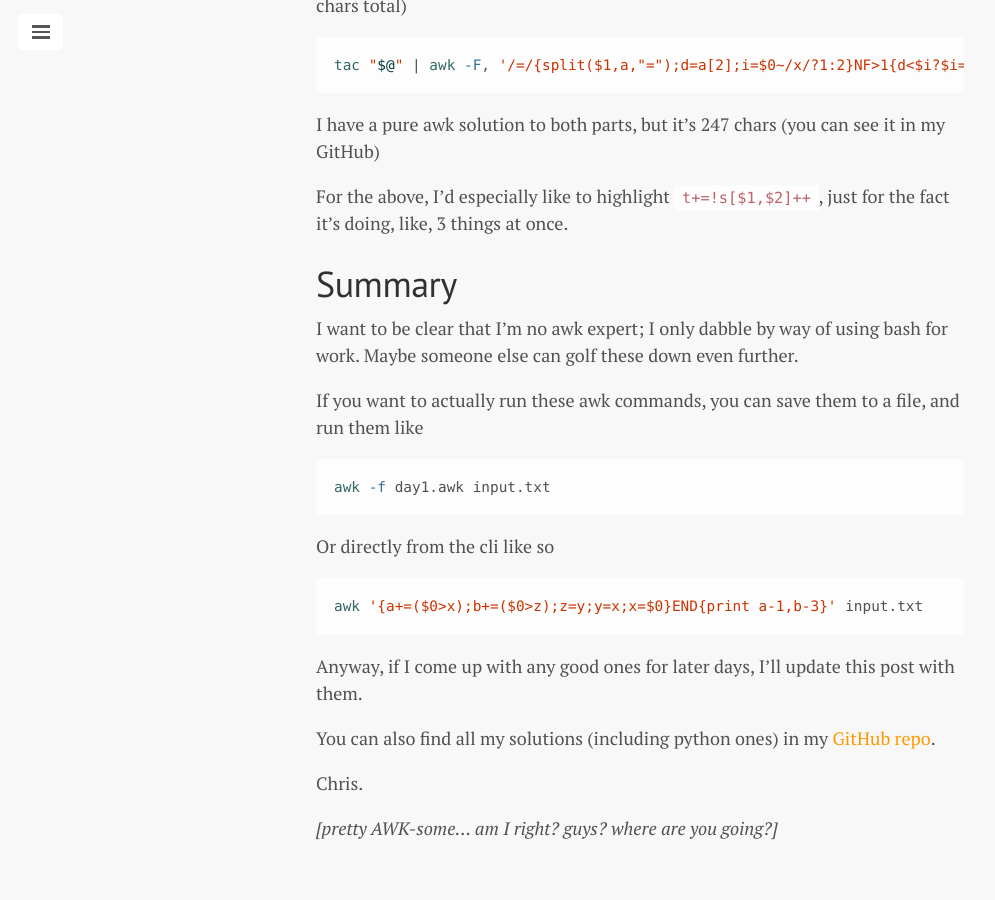
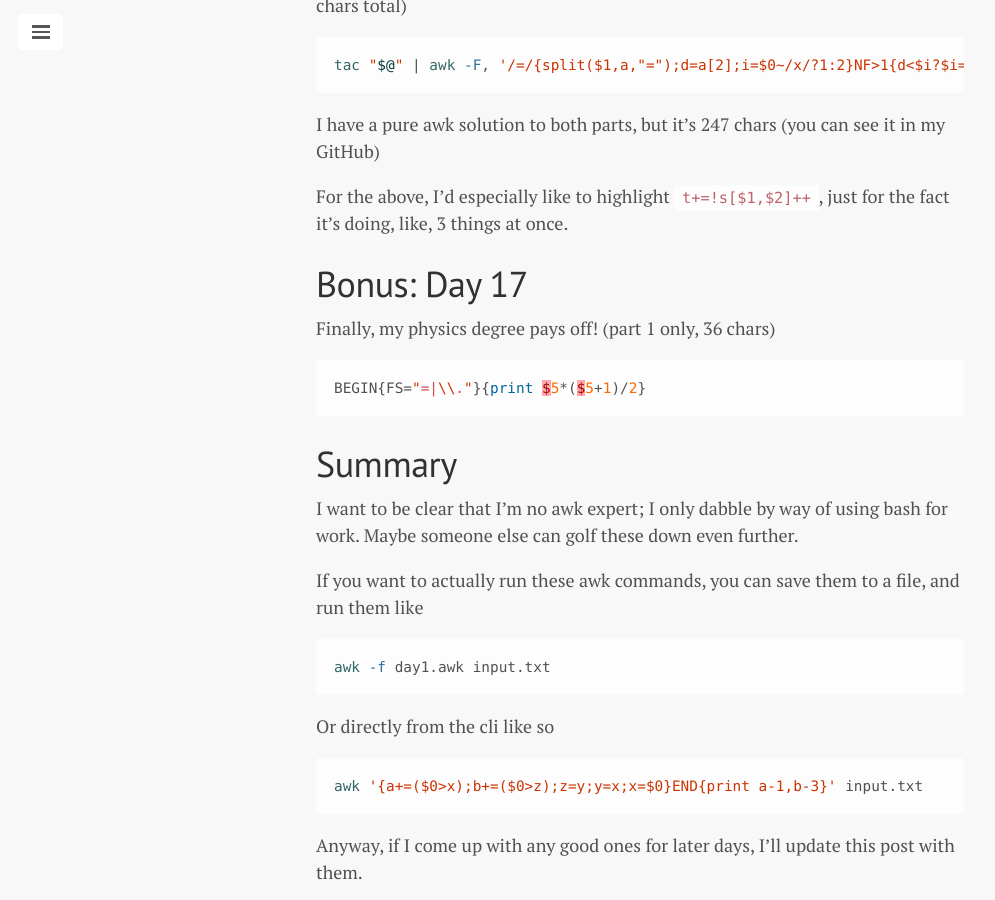
Before and after one commit to oatzy/oatzy.github.io, a Jekyll site: the page built from _posts/2021-12-02-advent-of-code-awk-oneliner.md, in a window 1280 px wide and 900 px high, scrolled down 8617 px. Shown: the whole window, without its empty margins (0-995 px from the left). Built offline with Jekyll 4.4.1, drawn with Linux system fonts in a browser that asks for light colours.

Commit message:
update: awk of code for day 17

````diff
--- a/_posts/2021-12-02-advent-of-code-awk-oneliner.md
+++ b/_posts/2021-12-02-advent-of-code-awk-oneliner.md
@@ -330,6 +330,14 @@ I have a pure awk solution to both parts, but it's 247 chars (you can see it in
 
 For the above, I'd especially like to highlight `t+=!s[$1,$2]++`, just for the fact it's doing, like, 3 things at once.
 
+# Bonus: Day 17
+
+Finally, my physics degree pays off! (part 1 only, 36 chars)
+
+```python
+BEGIN{FS="=|\\."}{print $5*($5+1)/2}
+```
+
 # Summary
 
 I want to be clear that I'm no awk expert; I only dabble by way of using bash for work. Maybe someone else can golf these down even further.
````
